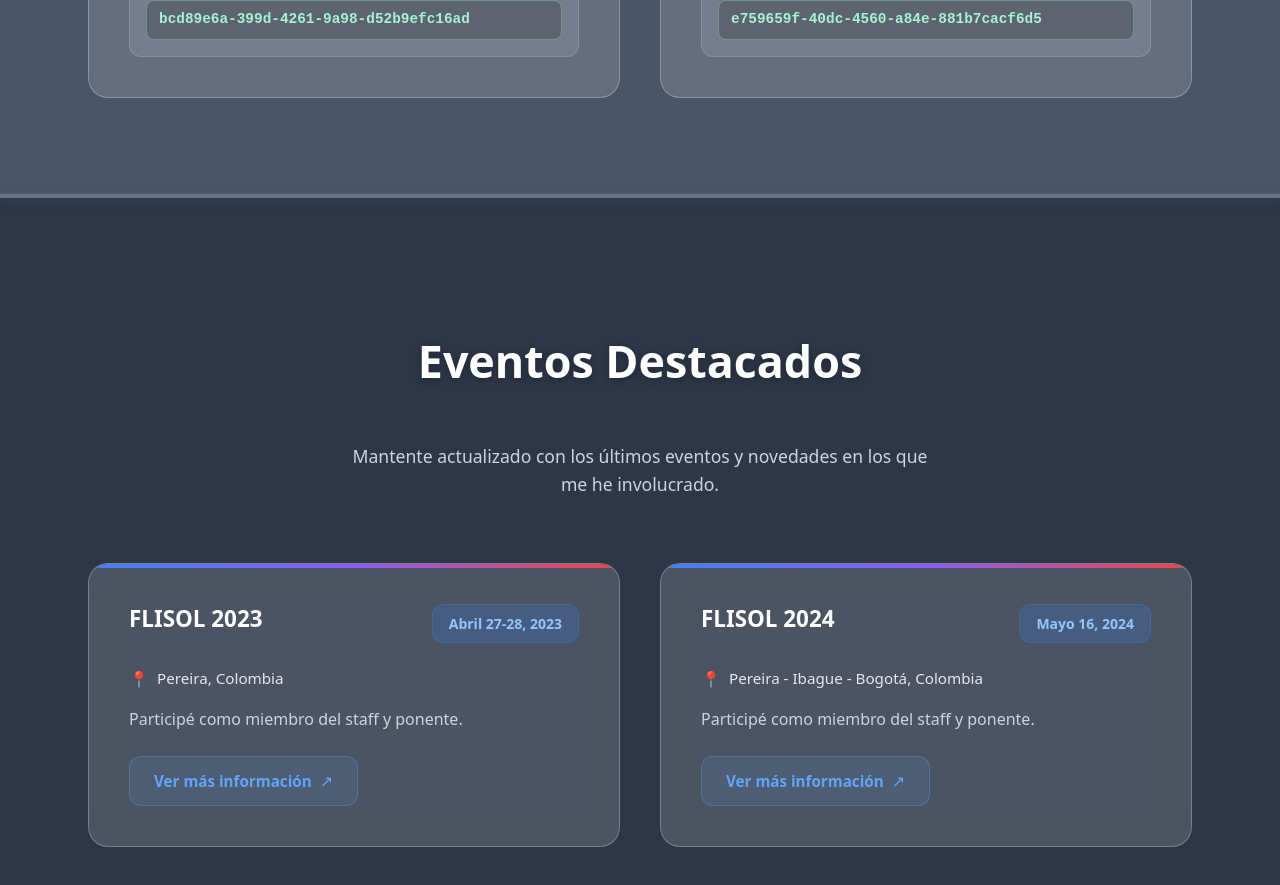
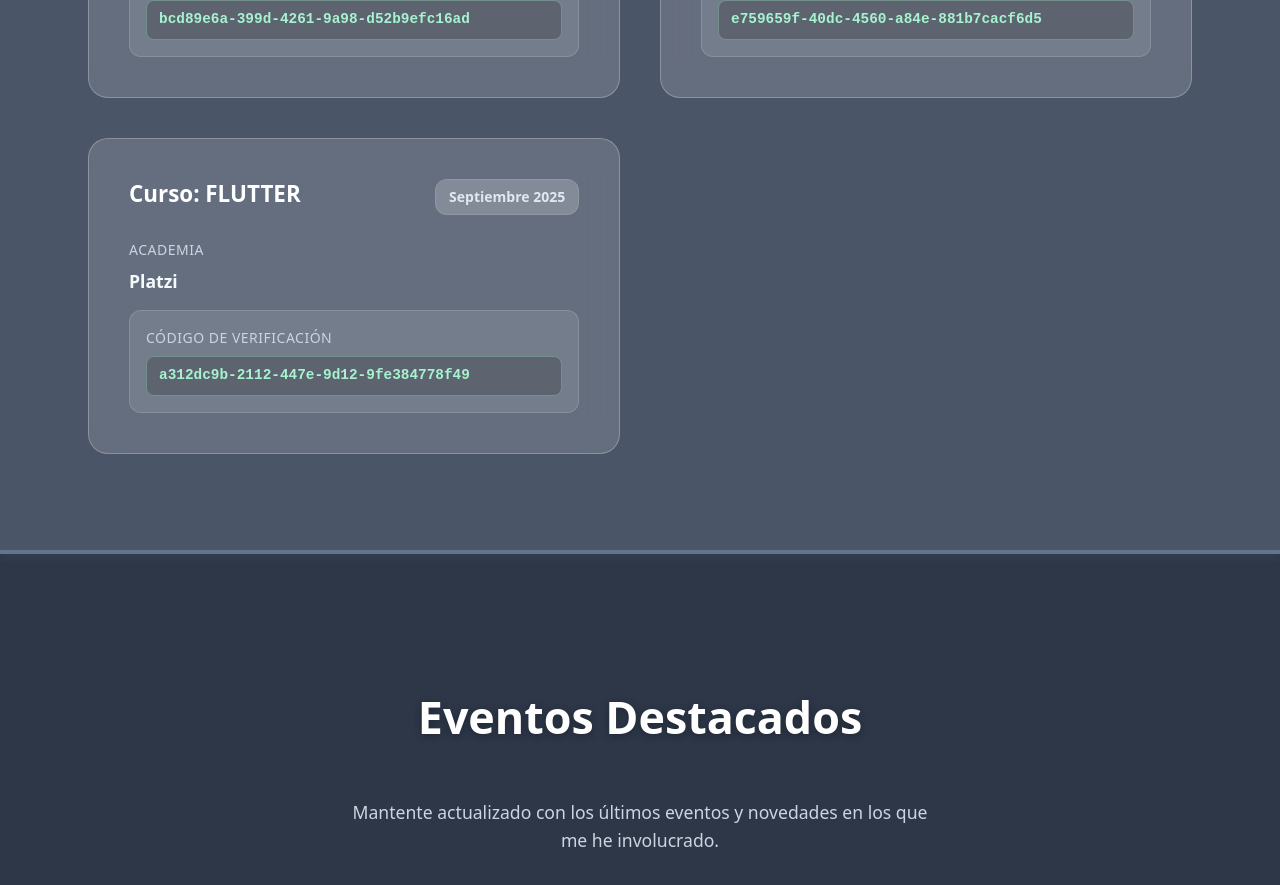
Before and after one commit to Mega-Barto/Mega-Barto.github.io, a React (Vite) app: page / in a window 1280 px wide. Shown: the part 4200-5085 px from the top of the page. Built offline with nearby package versions, Linux system fonts and the light colour scheme.

Commit message:
feat: added Flutter course

```diff
--- a/src/contents/certificates.ts
+++ b/src/contents/certificates.ts
@@ -35,5 +35,12 @@
         academy: t('certificates.docker.academy'),
         dateObtained: t('certificates.docker.dateObtained'),
         verificationCode: 'e759659f-40dc-4560-a84e-881b7cacf6d5'
+    },
+    {
+        id: '5',
+        title: t('certificates.flutter.title'),
+        academy: t('certificates.flutter.academy'),
+        dateObtained: t('certificates.flutter.dateObtained'),
+        verificationCode: 'a312dc9b-2112-447e-9d12-9fe384778f49'
     }
 ];
--- a/src/i18n/locales/en.json
+++ b/src/i18n/locales/en.json
@@ -119,6 +119,11 @@
       "title": "Course: DOCKER - FUNDAMENTALS",
       "academy": "Platzi",
       "dateObtained": "June 2025"
+    },
+    "flutter": {
+      "title": "Course: FLUTTER",
+      "academy": "Platzi",
+      "dateObtained": "September 2025"
     }
   },
   "contact": {
--- a/src/i18n/locales/es.json
+++ b/src/i18n/locales/es.json
@@ -119,6 +119,11 @@
       "title": "Curso: DOCKER - FUNDAMENTOS",
       "academy": "Platzi",
       "dateObtained": "Junio 2025"
+    },
+    "flutter": {
+      "title": "Curso: FLUTTER",
+      "academy": "Platzi",
+      "dateObtained": "Septiembre 2025"
     }
   },
   "contact": {
```
